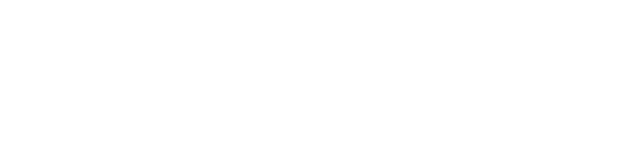
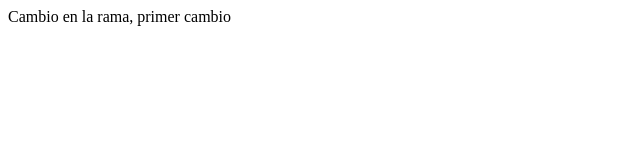
Before and after one commit to omardiaz74/vivimosmejor, a plain HTML site: page contact.html in a window 1280 px wide. Shown: the whole page, without its empty margins (0-640 px from the left). Drawn offline with Linux system fonts and the light colour scheme.

Commit message:
primer cambio en 01-rama en contact.html

```diff
--- a/contact.html
+++ b/contact.html
@@ -7,6 +7,6 @@
     <title>Document</title>
 </head>
 <body>
-
+ Cambio en la rama, primer cambio
 </body>
 </html>
```
